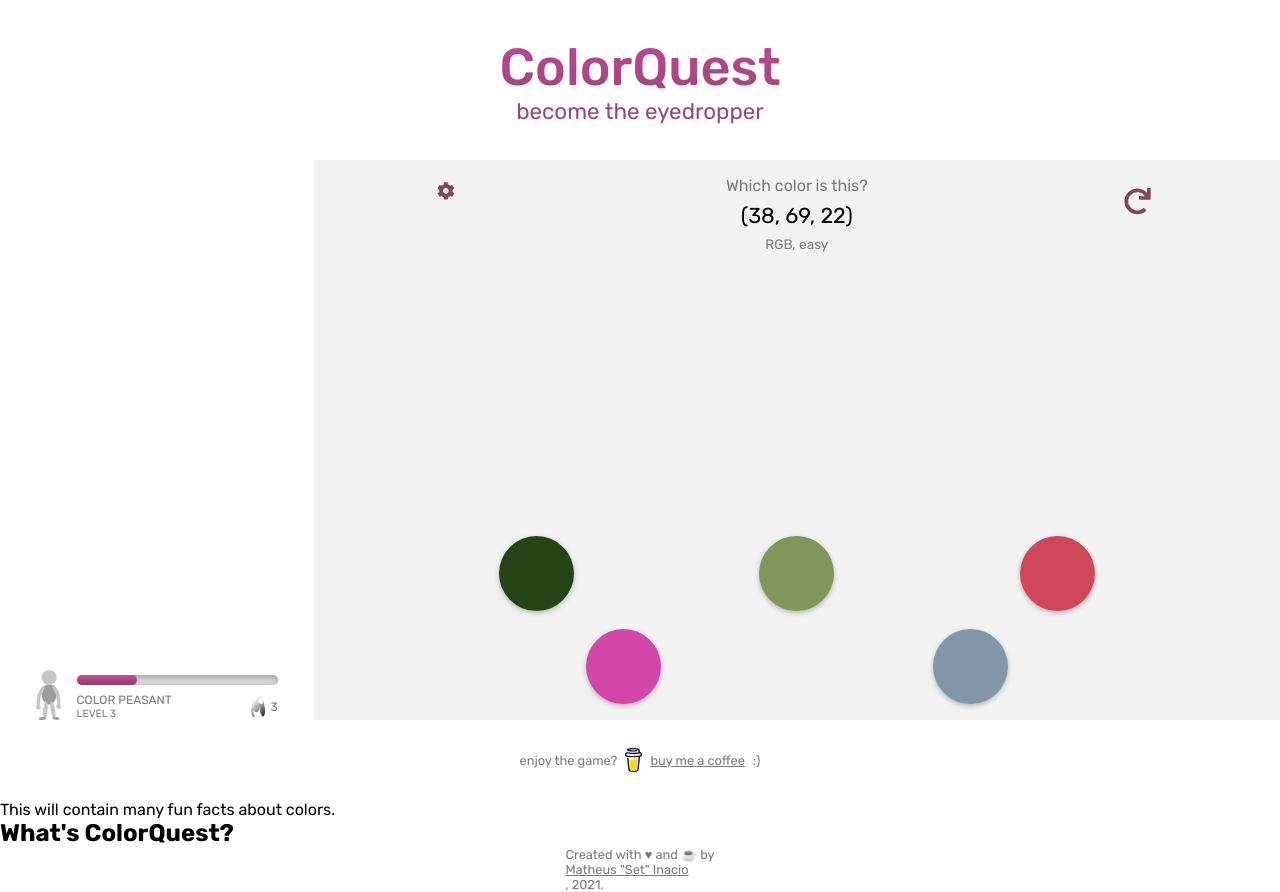
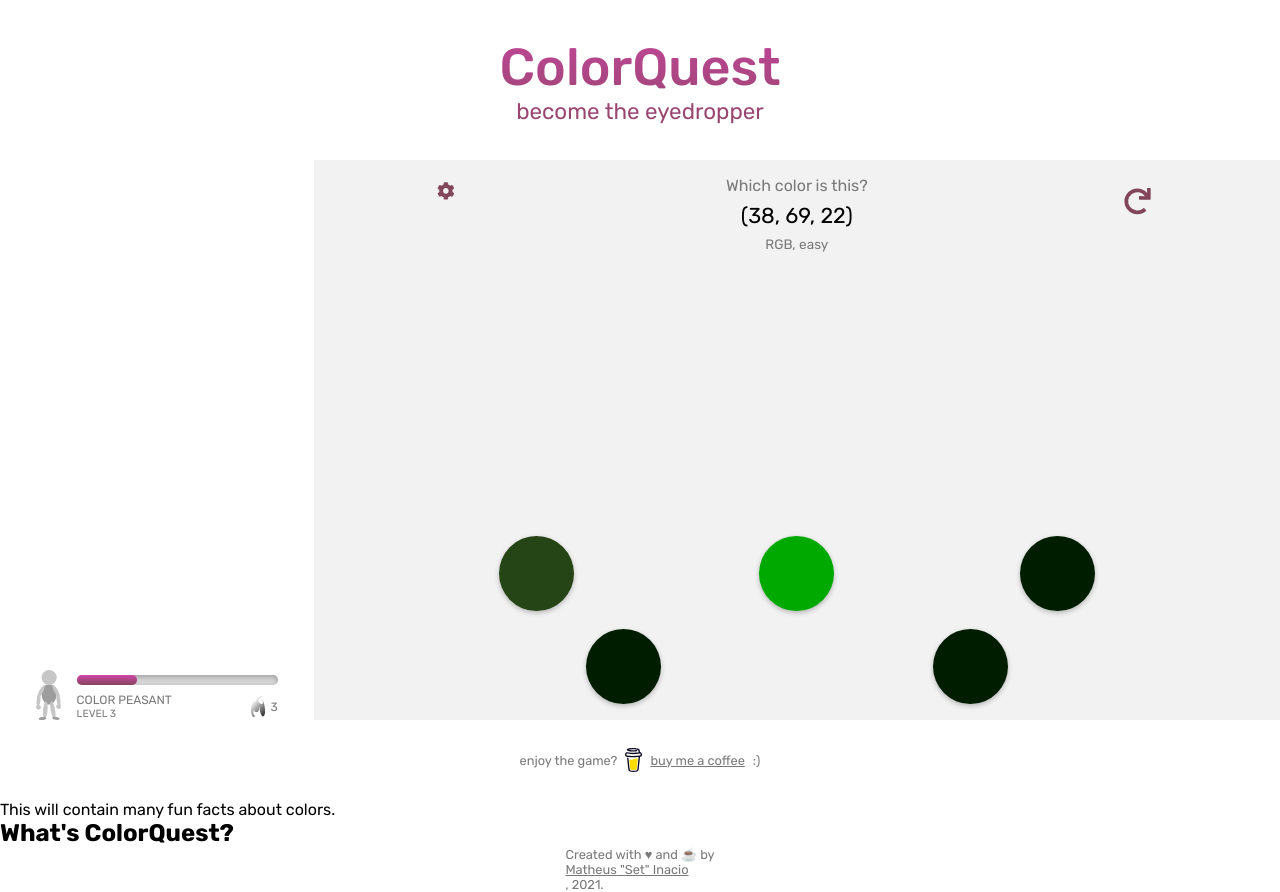
Before and after one commit to matheusinacio7/colorquest, a Next.js app: page / in a window 1280 px wide. Built offline with nearby package versions, Linux system fonts and the light colour scheme.

Commit message:
Adds shift method

```diff
--- a/src/classes/Color.ts
+++ b/src/classes/Color.ts
@@ -33,4 +33,16 @@
     this.rgbString = `(${R}, ${G}, ${B})`;
     this.hexString = `#${getHexPart(R)}${getHexPart(G)}${getHexPart(B)}`;
   }
+
+  shift(rShift: number, gShift: number, bShift: number) {
+    const shiftArray = [rShift, gShift, bShift];
+
+    for (let i = 0; i < this.rgbArray.length; i ++) {
+      const sum = this.rgbArray[i] + shiftArray[i];
+      this.rgbArray[i] = Math.max(Math.min(sum, 255), 0);
+    }
+
+    this.buildStrings();
+    return this;
+  }
 }
--- a/src/components/main/Game.tsx
+++ b/src/components/main/Game.tsx
@@ -5,7 +5,7 @@
 import { faArrowRight, faCog, faRedo } from '@fortawesome/free-solid-svg-icons';
 import { ColorContext } from '../../contexts/ColorContext';
 
-let rootElement;
+let rootElement : HTMLElement;
 
 function getRootElement() {
   if (rootElement) {
--- a/src/contexts/ColorContext.tsx
+++ b/src/contexts/ColorContext.tsx
@@ -12,14 +12,27 @@
 
 export function ColorProvider(props: {children: ReactNode}) {
   const [target, setTarget] = useState(new Color());
+  const [draw, setDraw] = useState([new Color(), new Color(), new Color(), new Color(), new Color()]);
 
-  function changeStyles(rootElement) {
+  function changeStyles(rootElement : HTMLElement) {
     rootElement.style.setProperty('--color-1', target.hexString);
+    rootElement.style.setProperty('--color-2', draw[1].hexString);
+    rootElement.style.setProperty('--color-3', draw[2].hexString);
+    rootElement.style.setProperty('--color-4', draw[3].hexString);
+    rootElement.style.setProperty('--color-5', draw[4].hexString);
   }
 
   function drawNewGame() {
     const newTarget = new Color().beRandom();
     setTarget(newTarget);
+
+    setDraw([
+      new Color(...newTarget.rgbArray).shift(-40, -40, -40),
+      new Color(...newTarget.rgbArray).shift(-40, +100, -40),
+      new Color(...newTarget.rgbArray).shift(-40, -40, -40),
+      new Color(...newTarget.rgbArray).shift(-40, -40, -40),
+      new Color(...newTarget.rgbArray).shift(-40, -40, -40),
+    ]);
   }
 
   return (
```
